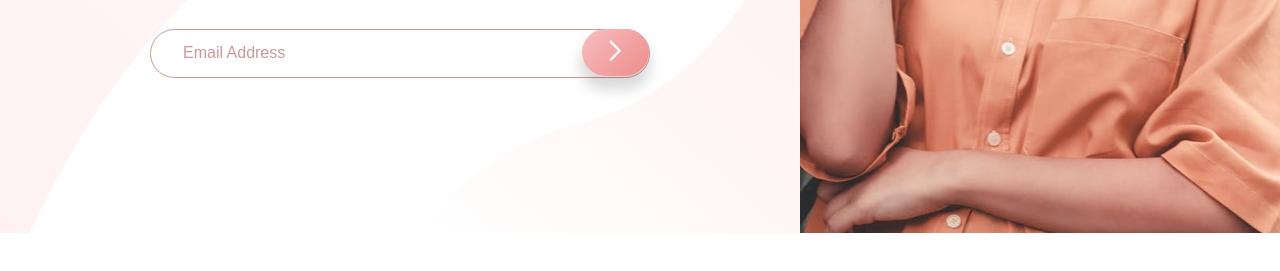
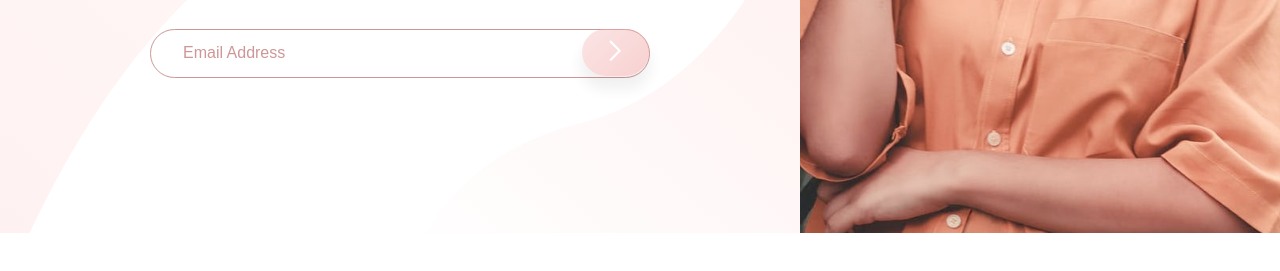
Before and after one commit to Gesiere/Base-Apparel-Coming-Soon-Page, a plain HTML site: page index.html in a window 1280 px wide. In both pictures the pointer is over the button 615 px from the left and 453 px from the top of the page. Shown: the part 401-672 px from the top of the page. Drawn offline with Linux system fonts and the light colour scheme.

Commit message:
initial commit

```diff
--- a/style.css
+++ b/style.css
@@ -127,6 +127,11 @@ body{
     cursor: pointer;
 }
 
+.input-container .btn:hover{
+    opacity: 0.4;
+    transition: background 3s ease-out;
+}
+
 button{
     border: none;
 }
```
